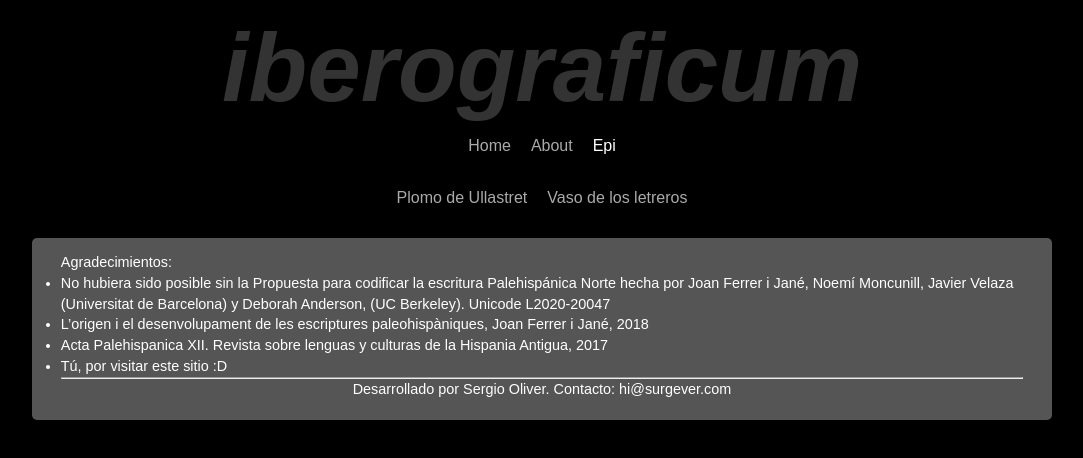
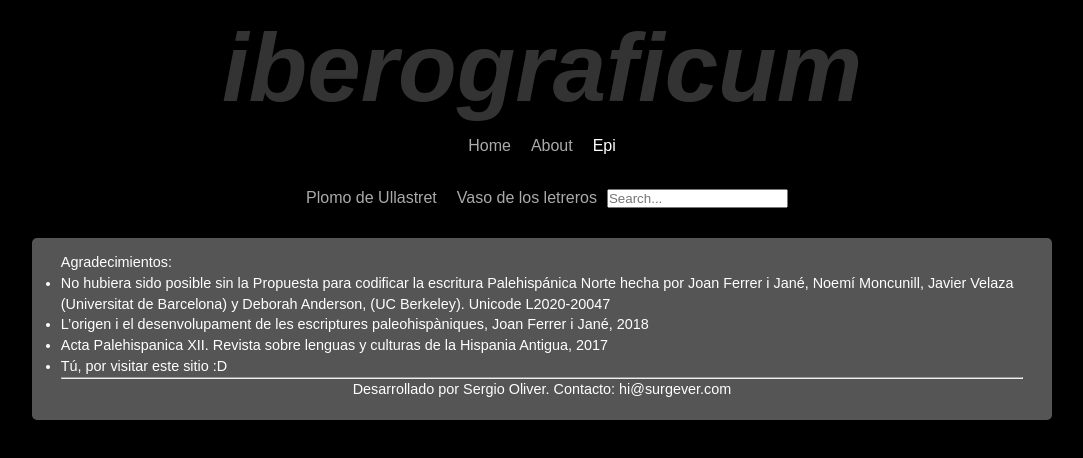
Before and after one commit to surgever/iberograficum, a React (Vite) app: page /epi in a window 1280 px wide. Shown: the top 458 px of the page, without its empty margins (98-1181 px from the left). Built offline with nearby package versions, Linux system fonts and the light colour scheme.

Commit message:
Search input

```diff
--- a/src/components/EpiList.jsx
+++ b/src/components/EpiList.jsx
@@ -1,5 +1,6 @@
 
 import { Link } from 'react-router-dom';
+import { useState, useEffect } from "react"
 
 const epilinks = [
     { path: 'GI.15.04', text: 'Plomo de Ullastret' },
@@ -7,12 +8,19 @@ const epilinks = [
 ];
 
 const EpiList = () => {
-    const headerStyle = {
-        padding: "20px 0",
-        lineHeight: "1.5em",
+    const [searchOpen, setSearchOpen] = useState(false);
+    const [searchText,setSearchText] = useState("")
+    const handleSearchText = newText => {
+        console.log('Search text is : ' + newText)
+        setSearchText(newText)
+        // Search epiDB if 4 chars or more are filled in
+        if(newText.length > 3) {
+
+        }
     }
+
     return (
-        <nav className="navbar">
+        <nav className={"navbar " + (searchOpen ? 'on' : 'off')}>
             <ul>
                 {epilinks.map((link) => {
                 return (
@@ -23,6 +31,15 @@ const EpiList = () => {
                     </li>
                 );
                 })}
+                <li className='search-li'>
+                    <input type='text'
+                        placeholder={ searchOpen ? 'Search epigraphy content' : 'Search...'}
+                        onFocus={ () => setSearchOpen( true ) }
+                        onBlur={ () => setSearchOpen( false ) }
+                        onChange={e => handleSearchText(e.target.value)}
+                        value={searchText}
+                    />
+                </li>
             </ul>
         </nav>
     )
--- a/src/components/Iberograficum.jsx
+++ b/src/components/Iberograficum.jsx
@@ -40,7 +40,7 @@ const Iberograficum = () => {
         <Route path="/" element={<Layout />}>
           <Route index element={<Home epiData={epiData} epiDB={EpiDB} />} />
           <Route path="about" element={<About />} />
-          <Route path="epi" element={<Epi />}>
+          <Route path="epi" element={<Epi epiDB={EpiDB} />}>
             <Route path=":code"
               element={<Plomo epiData={epiData} epiDB={EpiDB} />}
             />
--- a/src/index.css
+++ b/src/index.css
@@ -35,8 +35,10 @@ hgroup {background:#000;overflow: hidden;height: 65px;}
 h1 {font-size: 1em;margin: 0;}
 .navbar {text-align: center;}
 .navbar li { display: inline-block; margin: 0px;}
-.navbar a { display: inline-block; padding: 10px 10px 0; color: #AAA}
+.navbar a { display: inline-block; padding: 10px 10px 0; color: #AAA; white-space: nowrap;}
 .navbar a.active { color: white;;}
+.navbar.on a {width: 0; opacity: 0;}
+.navbar.on input { width: 300px;}
 .modes {float: right; text-align: center;margin-bottom: 5px}
 a {color: inherit; text-decoration: none}
 hgroup img {width: 178px; display: block;}
```
